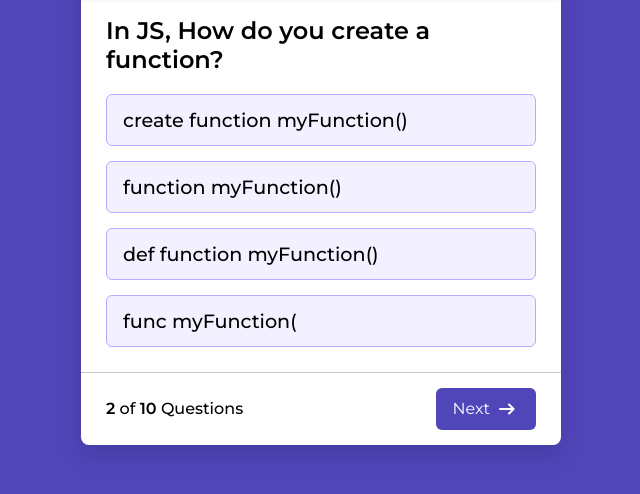
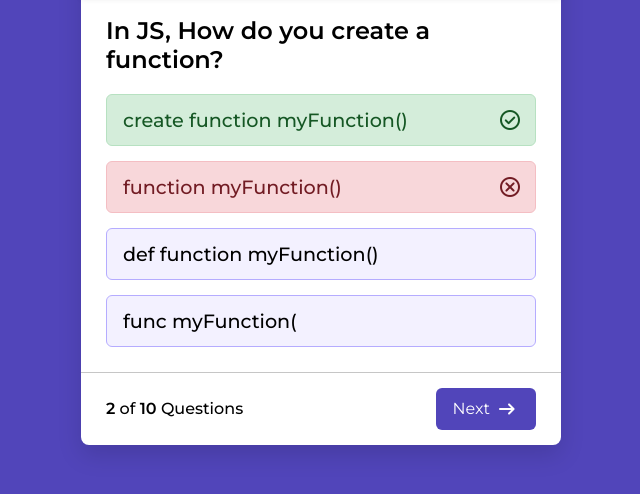
Before and after one commit to ninja-psyduck/JS-QUIZ-APP, a plain HTML site: page index.html in a window 1280 px wide. Shown: the part 212-706 px from the top of the page, without its empty margins (319-959 px from the left). Drawn offline with nearby package versions, Linux system fonts and the light colour scheme.

Commit message:
3/7/2025 commit

```diff
--- a/index.html
+++ b/index.html
@@ -5,7 +5,7 @@
     <meta charset="UTF-8">
     <meta name="viewport" content="width=device-width, initial-scale=1.0">
     <title>QUIZ App in JavaScript</title>
-    <!-- Linking Google Fonts for Icons 外部图标库-->
+    <!-- Linking Google Fonts for Icons 外部图标库，需要联网才显示-->
     <link rel="stylesheet"
         href="https://fonts.googleapis.com/css2?family=Material+Symbols+Rounded:opsz,wght,FILL,GRAD@24,400,0,0" />
     <link rel="stylesheet" href="style.css">
@@ -55,11 +55,13 @@
         <div class="quiz-content">
             <h1 class="question-text">In JS, How do you create a function?</h1>
             <ul class="answer-options">
-                <li class="answer-option">
+                <li class="answer-option correct">
                     <p>create function myFunction() </p>
+                    <span class="material-symbols-rounded">check_circle</span>
                 </li>
-                <li class="answer-option">
+                <li class="answer-option incorrect">
                     <p>function myFunction() </p>
+                    <span class="material-symbols-rounded">cancel</span>
                 </li>
                 <li class="answer-option">
                     <p>def function myFunction()</p>
@@ -76,6 +78,7 @@
             <!-- 使用Link的图标 -->
         </div>
 
+
     </div>
 </body>
 
--- a/style.css
+++ b/style.css
@@ -35,6 +35,7 @@ body {
     box-shadow: 0 10px 25px rgba(0, 0, 0, 0.13);
 }
 
+/* --------------------------------- Quiz Container -------------------------------- */
 .config-container {
     display: none;
     width: 415px;
@@ -84,9 +85,11 @@ body {
 }
 
 .config-option .question-options {
+    /*使用 display: flex; 的容器表现为块级元素，会占据其父容器的整个宽度，并在其前后换行。*/
     display: flex;
+    /* flex-wrap 实现换行或者多行多列 */
+    /* 当项目超出容器宽度时，它可以使项目换行显示，而不是溢出或缩小。*/
     flex-wrap: wrap;
-    /*当项目超出容器宽度时，它可以使项目换行显示，而不是溢出或缩小。*/
     gap: 12px;
     /*注意中间没有符号隔开*/
     padding: 0 30px;
@@ -94,6 +97,9 @@ body {
 }
 
 .question-options button {
+    /* flex 是一个复合属性，用于设置弹性布局容器中子元素（项目）的弹性伸缩能力。 */
+    /* display: flex; 用于设置弹性布局容器，而 flex 用于设置弹性布局项目。 */
+    /*--- flex-grow 有可用空间时填充, flex-shrink空间不足时收缩, flex-basis 初始大小为父元素的宽度的 n% ---*/
     flex: 1 1 10%;
 }
 
@@ -123,7 +129,7 @@ body {
     background: #403795;
 }
 
-/* ------------- Quiz Container ------------ */
+/* --------------------------------- Quiz Container -------------------------------- */
 .quiz-container {
     width: 480px;
 }
@@ -178,6 +184,9 @@ body {
 }
 
 .quiz-container .answer-option {
+    display: flex;
+    align-items: center;
+    justify-content: space-between;
     font-size: 1.2rem;
     font-weight: 500;
     background: #f3f1ff;
@@ -186,6 +195,26 @@ body {
     border-radius: 6px;
     cursor: pointer;
     transition: 0.3s ease;
+}
+
+.quiz-container .answer-option.correct {
+    border-color: #b7e1c1;
+    background: #d4edda;
+    color: #155724;
+}
+
+.quiz-content .answer-option span {
+    display: block;
+    /* 阻止 <span> 元素在其父元素空间不足时缩小 */
+    flex-shrink: 0;
+    /* 上右下左 */
+    margin: -4px -3px -4px 12px;
+}
+
+.quiz-container .answer-option.incorrect {
+    border-color: #f4bec3;
+    background: #f8d7da;
+    color: #721c24;
 }
 
 .quiz-container .quiz-footer {
```
